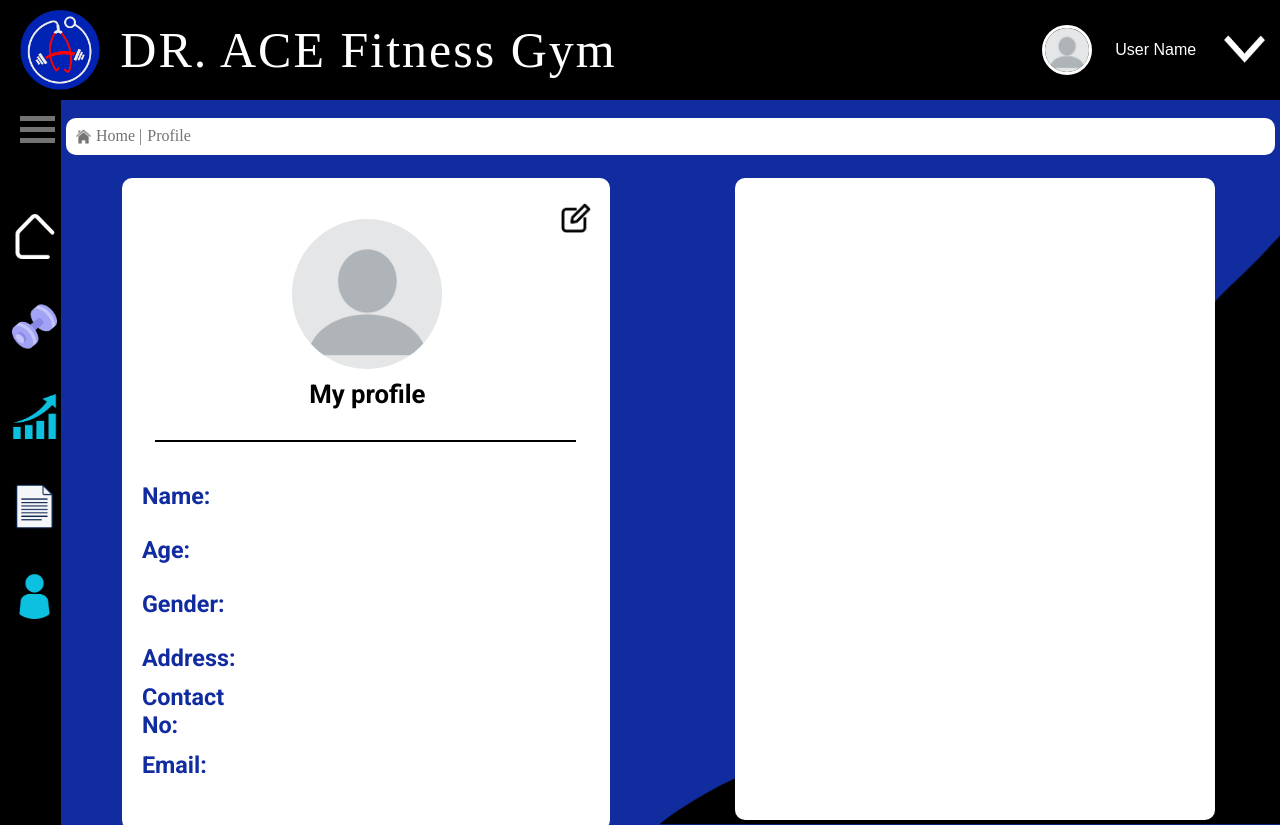
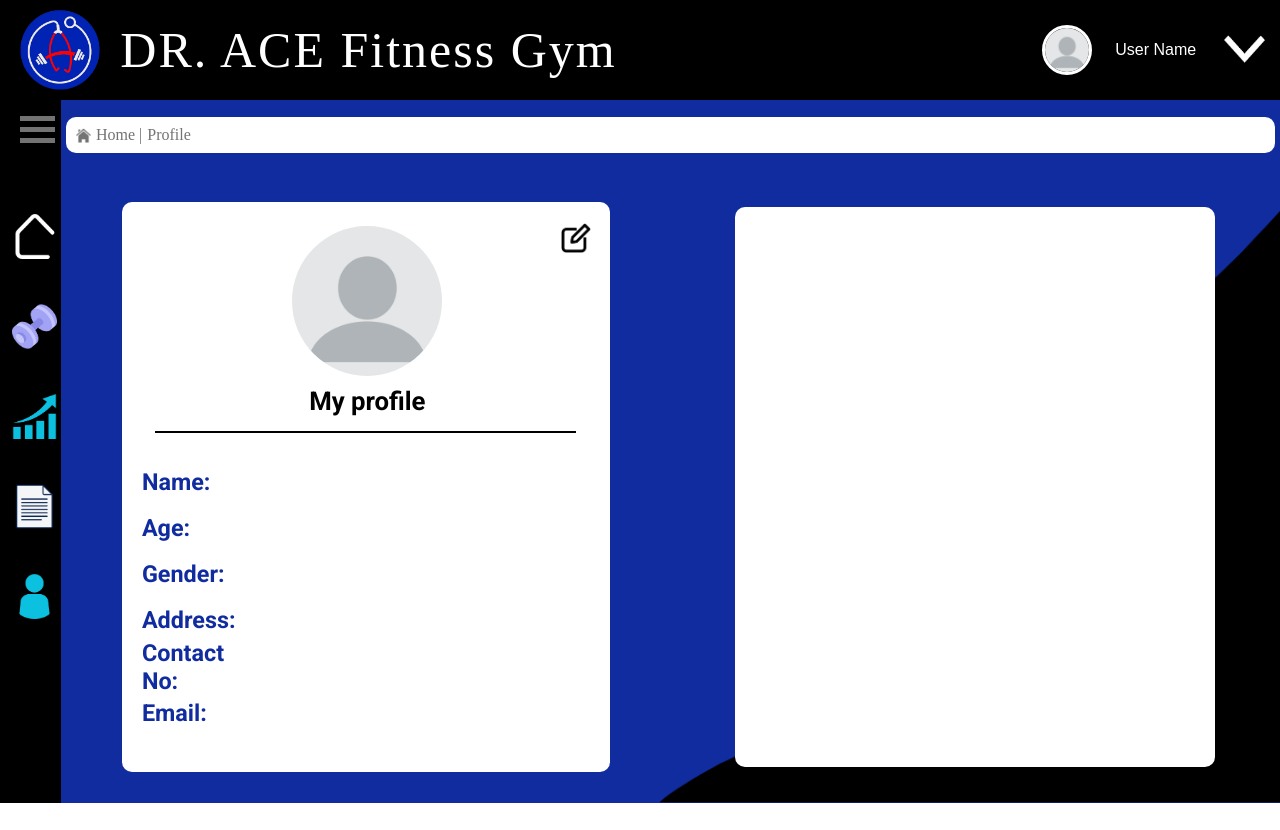
Before and after one commit to Iruys/CAPSTONE-project, a PHP site: page /HTML/profile.html in a window 1280 px wide. After the commit the page ends 803 px from the top, so only its background shows below. Run offline with PHP 8.4, Linux system fonts and the light colour scheme.

Commit message:
Adjustment of height

```diff
--- a/CSS/Home.css
+++ b/CSS/Home.css
@@ -228,8 +228,7 @@ header {
   align-items: center;
   flex-direction: column;
   width: 100%;
-  min-height: 88vh;
-  border: 2px solid red;
+  min-height: 87.9vh;
 }
 
 .conts1 {
--- a/CSS/Progress.css
+++ b/CSS/Progress.css
@@ -145,6 +145,7 @@ font-family: "arial";
 /* nav */
 .container{
   display: flex;
+  min-height: 50vh;
 }
 
 .nav {
@@ -154,7 +155,7 @@ font-family: "arial";
   overflow: hidden;
   padding-block:10px ;
   width: 5%;
-  height: 725px;
+  min-height: 50vh;
   transition: width 0.3s ease;
 }
 
@@ -221,6 +222,7 @@ font-family: "arial";
 /* main */
 .main{
   width: 100%;
+  min-height: 87.9vh;
 }
 
 .conts1{
--- a/CSS/first.css
+++ b/CSS/first.css
@@ -12,6 +12,7 @@ background-image: url(../assets/ok.jpg);
 background-repeat: no-repeat;
 background-size: cover;
 overflow: hidden;
+
 }
 
 .container{
@@ -73,7 +74,7 @@ footer{
   align-items: center;
   justify-content: center;
   height: 80px;
-  width: 1537px;
+  width: 100%;
   text-align: center;
   padding: 5px;
   color: white;
--- a/CSS/profile.css
+++ b/CSS/profile.css
@@ -146,6 +146,7 @@ header {
 
 .container{
   display: flex;
+  min-height: 50vh;
 }
 
 .nav {
@@ -155,7 +156,7 @@ header {
   overflow: hidden;
   padding-block:10px ;
   width: 5%;
-  height: 725px;
+  min-height: 50vh;
   transition: width 0.3s ease;
 }
 
@@ -222,10 +223,7 @@ header {
 /* main */
 .main {
   width: 100%;
-}
-
-.main {
-  width: 100%;
+  min-height: 87.9vh;
 }
 
 .conts1 {
@@ -268,22 +266,41 @@ header {
   margin-right: 5px;
 }
 
-.profile1,
+.profile1{
+  display: flex;
+  align-items: center;
+  justify-content: center;
+  height: 90%;
+  width: 50%;
+  padding: 5px;
+  flex-direction: column;
+  position: relative;
+}
+
 .profile2 {
   display: flex;
   align-items: center;
   justify-content: center;
-  height: 100%;
+  height: 90%;
   width: 50%;
   padding: 5px;
 }
 
-.profile1 {
+
+#profile{
+  background-color: white;
+  height: 100%;
+  width: 80%;
+  border-radius: 10px;
+  display: flex;
+  align-items: center;
+  justify-content: space-between;
   flex-direction: column;
-  position: relative;
+  padding: 10px;
+  position: absolute;
+  z-index: 999;
+  font-family: 'roboto';
 }
-
-#profile,
 #qr {
   background-color: white;
   height: 100%;
@@ -296,23 +313,18 @@ header {
   padding: 10px;
 }
 
-#profile {
-  position: absolute;
-  z-index: 999;
-  font-family: 'roboto';
-  margin-top: 10px;
-}
 
 #profile.showProfEdit {
   visibility: hidden;
 }
 
-.topConts,
+
 .botConts {
   width: 100%;
 }
 
 .topConts {
+  width: 100%;
   height: 40%;
   display: flex;
   align-items: center;
--- a/CSS/records.css
+++ b/CSS/records.css
@@ -145,6 +145,7 @@ font-family: "arial";
 
 .container{
   display: flex;
+  min-height: 50vh;
 }
 
 .nav {
@@ -154,7 +155,7 @@ font-family: "arial";
   overflow: hidden;
   padding-block:10px ;
   width: 5%;
-  height: 725px;
+  min-height: 50vh;
   transition: width 0.3s ease;
 }
 
@@ -221,7 +222,7 @@ font-family: "arial";
 /* main */
 .main{
   width: 100%;
-  height: 590px;
+  min-height: 87.9vh;
 }
 
 .conts1{
--- a/CSS/workoutPlan.css
+++ b/CSS/workoutPlan.css
@@ -151,6 +151,7 @@ font-family: "arial";
 /* nav */
 .container{
   display: flex;
+  min-height: 50vh;
 }
 
 .nav {
@@ -160,7 +161,7 @@ font-family: "arial";
   overflow: hidden;
   padding-block:10px ;
   width: 5%;
-  height: 725px;
+  min-height: 50vh;
   transition: width 0.3s ease;
 }
 
@@ -229,6 +230,7 @@ font-family: "arial";
 .main{
   padding: 10px;
   width: 100%;
+  min-height: 87.9vh;
 }
 
 .conts1{
```
